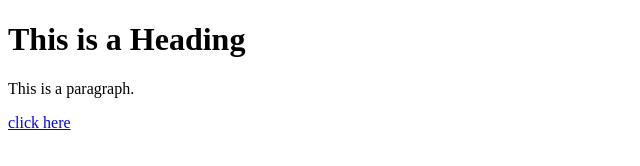
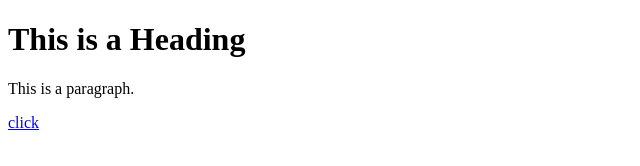
Before and after one commit to kgs02/lol, a plain HTML site: page r/index.html in a window 1280 px wide. Shown: the full height of the page, 0-640 px from the left. Drawn offline with Linux system fonts and the light colour scheme.

Commit message:
Update index.html

```diff
--- a/r/index.html
+++ b/r/index.html
@@ -7,7 +7,7 @@
 
 <h1>This is a Heading</h1>
 <p>This is a paragraph.</p>
-<a href = "files/MAD Lab Manual-2.pdf">click here</a>
+<a href = "files/MAD Lab Manual-2.pdf">click</a>
 
 </body>
 </html>
```
